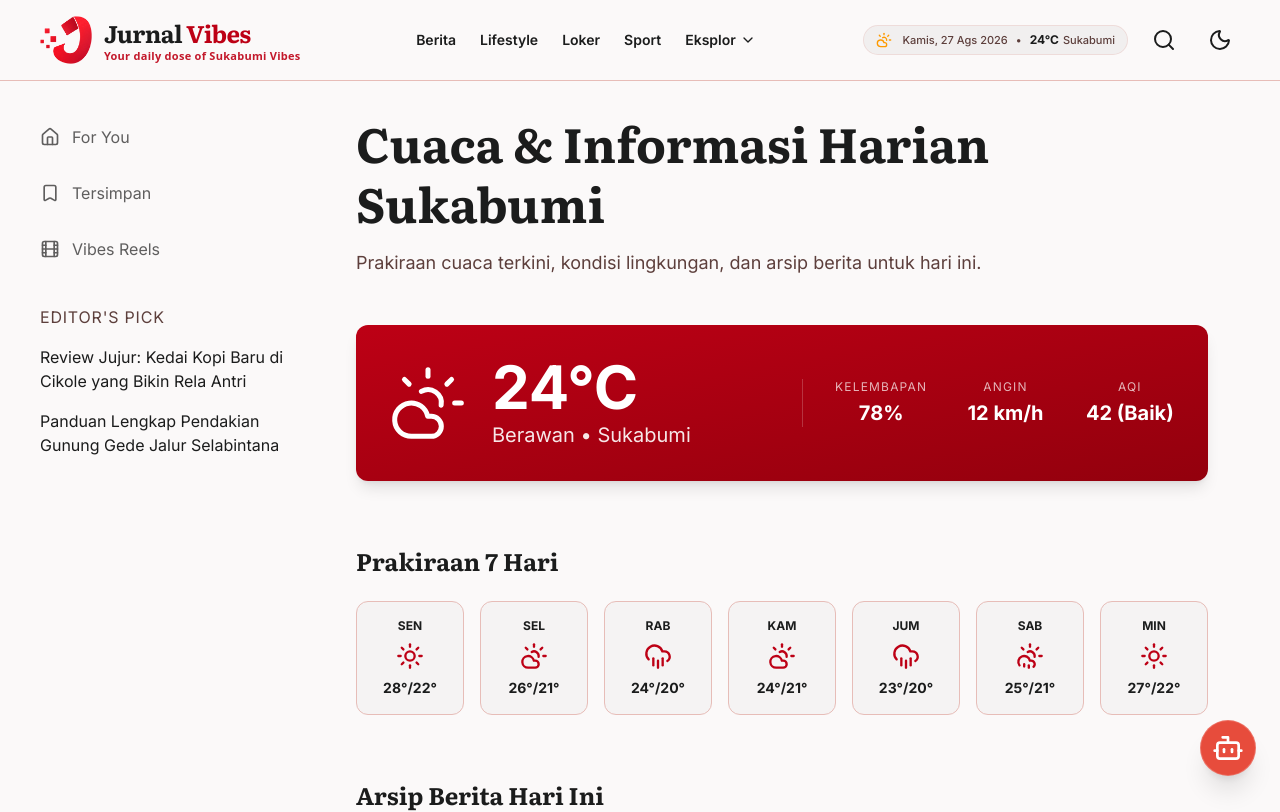
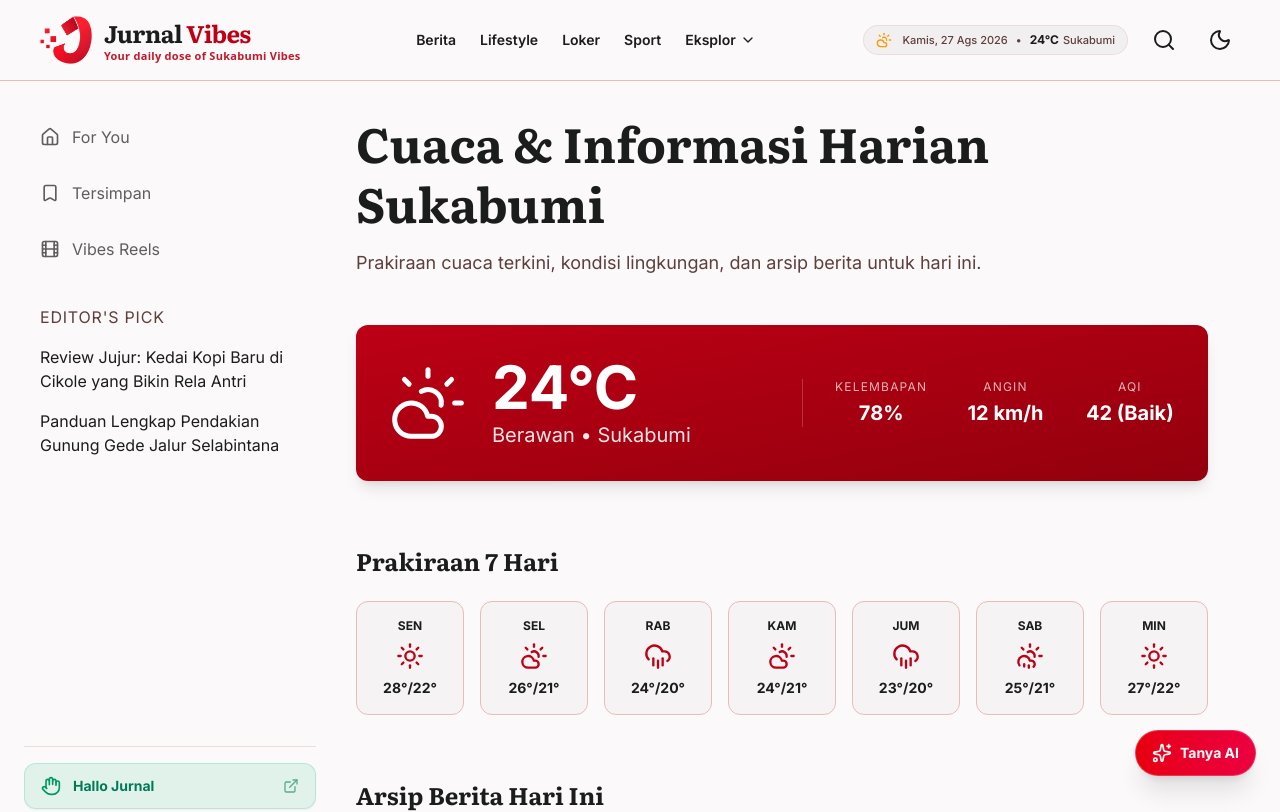
Before and after one commit to dmakapeli-prog/jurnal-vibes-app, a Next.js app: page /cuaca in a window 1280 px wide. Shown: the top 812 px of the page. Built offline with nearby package versions, Linux system fonts and the light colour scheme.

Commit message:
feat: move hallo jurnal to left sidebar bottom and clean floating chat button

```diff
--- a/components/layout/LeftSidebar.tsx
+++ b/components/layout/LeftSidebar.tsx
@@ -3,7 +3,7 @@
 import React from 'react';
 import Link from 'next/link';
 import { usePathname } from 'next/navigation';
-import { Home, Bookmark, Film } from 'lucide-react';
+import { Home, Bookmark, Film, Hand, ExternalLink } from 'lucide-react';
 import { EditorsPickWidget } from '../widgets/EditorsPickWidget';
 import { Article } from '@/types';
 
@@ -19,7 +19,8 @@ export const LeftSidebar: React.FC<LeftSidebarProps> = ({ articles }) => {
   const isReels = pathname === '/reels';
 
   return (
-    <aside className="hidden md:flex flex-col w-1/4 sticky overflow-y-auto pr-4 gap-stack-lg top-24 h-[calc(100vh-6rem)] no-scrollbar shrink-0">
+    <aside className="hidden md:flex flex-col w-1/4 sticky overflow-y-auto pr-4 gap-stack-lg top-24 h-[calc(100vh-6rem)] no-scrollbar shrink-0 justify-between">
+      <div className="flex flex-col gap-stack-lg">
         <nav className="flex flex-col gap-2">
           <Link
             href="/"
@@ -59,6 +60,21 @@ export const LeftSidebar: React.FC<LeftSidebarProps> = ({ articles }) => {
         </nav>
 
         <EditorsPickWidget articles={articles} />
+      </div>
+
+      {/* Hallo Jurnal Channel Link at the bottom of left sidebar */}
+      <div className="mt-6 pt-4 border-t border-outline-variant/50 pb-2">
+        <a
+          href="https://halo-jurnal-app.vercel.app/"
+          target="_blank"
+          rel="noopener noreferrer"
+          className="flex items-center gap-3 px-4 py-3 rounded-xl bg-emerald-500/10 hover:bg-emerald-500/20 text-emerald-700 dark:text-emerald-400 font-button font-bold text-sm transition-all group border border-emerald-500/20 shadow-xs cursor-pointer"
+        >
+          <Hand className="w-5 h-5 text-emerald-600 dark:text-emerald-400 group-hover:rotate-12 transition-transform shrink-0" />
+          <span className="flex-1">Hallo Jurnal</span>
+          <ExternalLink className="w-4 h-4 opacity-60 group-hover:opacity-100 transition-opacity shrink-0" />
+        </a>
+      </div>
     </aside>
   );
 };
--- a/components/ui/ChatbotButton.tsx
+++ b/components/ui/ChatbotButton.tsx
@@ -1,7 +1,7 @@
 'use client';
 
 import React, { useState, useRef, useEffect } from 'react';
-import { Bot, MessageCircle, X, Sparkles, Send, ExternalLink, RefreshCw } from 'lucide-react';
+import { Bot, X, Sparkles, Send } from 'lucide-react';
 
 interface ChatMessage {
   id: string;
@@ -11,7 +11,6 @@ interface ChatMessage {
 }
 
 export const ChatbotButton: React.FC = () => {
-  const [isMenuOpen, setIsMenuOpen] = useState<boolean>(false);
   const [isChatOpen, setIsChatOpen] = useState<boolean>(false);
   const [inputText, setInputText] = useState<string>('');
   const [messages, setMessages] = useState<ChatMessage[]>([
@@ -23,23 +22,23 @@ export const ChatbotButton: React.FC = () => {
     }
   ]);
 
-  const menuRef = useRef<HTMLDivElement>(null);
+  const containerRef = useRef<HTMLDivElement>(null);
   const chatBottomRef = useRef<HTMLDivElement>(null);
 
-  // Close popup menu when clicking outside
+  // Close chat when clicking outside
   useEffect(() => {
     const handleClickOutside = (event: MouseEvent) => {
-      if (menuRef.current && !menuRef.current.contains(event.target as Node)) {
-        setIsMenuOpen(false);
+      if (containerRef.current && !containerRef.current.contains(event.target as Node)) {
+        // Keep open unless user explicitly closes or clicks outside on desktop
       }
     };
-    if (isMenuOpen) {
+    if (isChatOpen) {
       document.addEventListener('mousedown', handleClickOutside);
     }
     return () => {
       document.removeEventListener('mousedown', handleClickOutside);
     };
-  }, [isMenuOpen]);
+  }, [isChatOpen]);
 
   // Auto scroll chat to bottom when messages update
   useEffect(() => {
@@ -47,11 +46,6 @@ export const ChatbotButton: React.FC = () => {
       chatBottomRef.current?.scrollIntoView({ behavior: 'smooth' });
     }
   }, [messages, isChatOpen]);
-
-  const handleOpenChat = () => {
-    setIsMenuOpen(false);
-    setIsChatOpen(true);
-  };
 
   const getTimeString = () => {
     const now = new Date();
@@ -106,7 +100,7 @@ export const ChatbotButton: React.FC = () => {
   };
 
   return (
-    <div ref={menuRef} className="fixed bottom-6 right-6 z-50 flex flex-col items-end">
+    <div ref={containerRef} className="fixed bottom-6 right-6 z-50 flex flex-col items-end">
       {/* ----------------- CHAT BOX WINDOW MODAL ----------------- */}
       {isChatOpen && (
         <div className="fixed bottom-6 right-6 z-50 w-[350px] sm:w-[390px] h-[520px] bg-surface dark:bg-slate-900 rounded-2xl shadow-2xl border border-outline-variant dark:border-slate-800 flex flex-col overflow-hidden animate-in fade-in slide-in-from-bottom-5 duration-300">
@@ -170,18 +164,6 @@ export const ChatbotButton: React.FC = () => {
                 Aksi Cepat:
               </span>
               <div className="flex flex-wrap gap-1.5">
-                {/* WhatsApp Link Button */}
-                <a
-                  href="https://halo-jurnal-app.vercel.app/"
-                  target="_blank"
-                  rel="noopener noreferrer"
-                  className="inline-flex items-center gap-1.5 bg-emerald-600 hover:bg-emerald-700 text-white px-3 py-1.5 rounded-full text-xs font-semibold shadow-xs transition-colors cursor-pointer"
-                >
-                  <MessageCircle className="w-3.5 h-3.5" />
-                  <span>Chat via Hallo Jurnal</span>
-                  <ExternalLink className="w-3 h-3 opacity-70 ml-0.5" />
-                </a>
-
                 <button
                   onClick={() => handleSendMessage('Rekomendasi kuliner Cikole')}
                   className="bg-surface-container-high hover:bg-primary hover:text-white text-on-surface px-3 py-1.5 rounded-full text-xs font-semibold transition-colors cursor-pointer border border-outline-variant"
@@ -193,6 +175,12 @@ export const ChatbotButton: React.FC = () => {
                   className="bg-surface-container-high hover:bg-primary hover:text-white text-on-surface px-3 py-1.5 rounded-full text-xs font-semibold transition-colors cursor-pointer border border-outline-variant"
                 >
                   📰 Berita Terbaru
+                </button>
+                <button
+                  onClick={() => handleSendMessage('Info lowongan kerja')}
+                  className="bg-surface-container-high hover:bg-primary hover:text-white text-on-surface px-3 py-1.5 rounded-full text-xs font-semibold transition-colors cursor-pointer border border-outline-variant"
+                >
+                  💼 Info Loker
                 </button>
               </div>
             </div>
@@ -231,56 +219,16 @@ export const ChatbotButton: React.FC = () => {
         </div>
       )}
 
-      {/* ----------------- POP-UP MENU TOGGLE ----------------- */}
-      {!isChatOpen && (
-        <div
-          className={`flex flex-col gap-3 mb-3 transition-all duration-300 transform origin-bottom-right ${
-            isMenuOpen
-              ? 'opacity-100 scale-100 translate-y-0 pointer-events-auto'
-              : 'opacity-0 scale-90 translate-y-4 pointer-events-none'
-          }`}
-        >
-          {/* Tombol 2: Hallo Jurnal */}
-          <a
-            href="https://halo-jurnal-app.vercel.app/"
-            target="_blank"
-            rel="noopener noreferrer"
-            onClick={() => setIsMenuOpen(false)}
-            className="flex items-center gap-3 bg-emerald-600 hover:bg-emerald-700 text-white font-button font-bold text-sm px-4 py-2.5 rounded-full shadow-lg hover:shadow-xl transition-all cursor-pointer border border-white/20 whitespace-nowrap group"
-          >
-            <span className="shrink-0 bg-white/20 p-1.5 rounded-full">
-              <MessageCircle className="w-4 h-4 group-hover:scale-110 transition-transform" />
-            </span>
-            <span>Hallo Jurnal</span>
-          </a>
-
-          {/* Tombol 1: Tanya AI */}
-          <button
-            onClick={handleOpenChat}
-            className="flex items-center gap-3 bg-gradient-to-r from-red-600 to-rose-600 hover:from-red-700 hover:to-rose-700 text-white font-button font-bold text-sm px-4 py-2.5 rounded-full shadow-lg hover:shadow-xl transition-all cursor-pointer border border-white/20 whitespace-nowrap group"
-          >
-            <span className="shrink-0 bg-white/20 p-1.5 rounded-full">
-              <Sparkles className="w-4 h-4 group-hover:rotate-12 transition-transform" />
-            </span>
-            <span>Tanya AI</span>
-          </button>
-        </div>
-      )}
-
-      {/* Main Floating Action Button (FAB Toggle) */}
+      {/* Main Floating Action Button (Clean Tanya AI Button) */}
       {!isChatOpen && (
         <button
-          aria-label="Toggle Action Menu"
-          onClick={() => setIsMenuOpen(!isMenuOpen)}
-          className={`w-14 h-14 text-white rounded-full shadow-xl hover:shadow-2xl transition-all duration-300 flex items-center justify-center cursor-pointer border border-white/20 hover:scale-105 active:scale-95 ${
-            isMenuOpen ? 'bg-slate-800 rotate-90' : 'bg-[#e74c3c]'
-          }`}
+          aria-label="Tanya AI"
+          onClick={() => setIsChatOpen(true)}
+          className="group relative flex items-center gap-2 bg-gradient-to-r from-red-600 to-rose-600 hover:from-red-700 hover:to-rose-700 text-white font-button font-bold text-sm px-4 py-3 rounded-full shadow-xl hover:shadow-2xl transition-all duration-300 cursor-pointer border border-white/20 hover:scale-105 active:scale-95"
+          title="Tanya Jurnal Vibes AI"
         >
-          {isMenuOpen ? (
-            <X className="w-7 h-7" />
-          ) : (
-            <Bot className="w-8 h-8 group-hover:animate-pulse" />
-          )}
+          <Sparkles className="w-5 h-5 group-hover:rotate-12 transition-transform" />
+          <span>Tanya AI</span>
         </button>
       )}
     </div>
```
Lines whose indentation alone changed are shown as unchanged.
